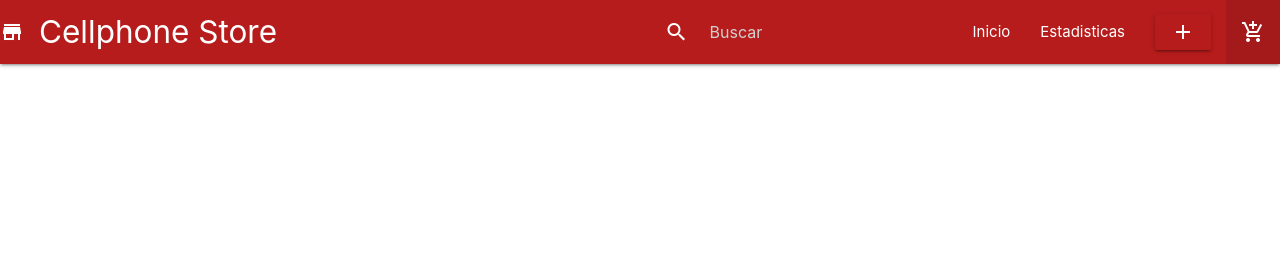
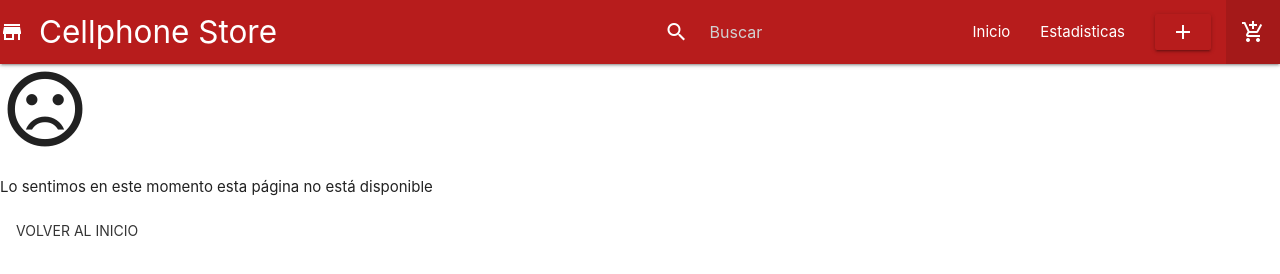
Before and after one commit to calderonperaza/FPI2021celulares, a plain HTML site: page Carrito.html in a window 1280 px wide. Drawn offline with nearby package versions, Linux system fonts and the light colour scheme.

Commit message:
Agregando mensaje a pagina vacía

```diff
--- a/Carrito.html
+++ b/Carrito.html
@@ -37,6 +37,15 @@
                 </nav>
             </div>
         </header>
+        <div class="container" id="contenedor_carrito">
+            <div class="col m12 s12">
+                <i class="large material-icons">sentiment_very_dissatisfied</i>
+                <p>
+                    Lo sentimos en este momento esta página no está disponible
+                </p>
+                <a class="btn-flat" href="index.html">Volver al inicio</a>
+            </div>
+        </div>
         <!--sidenav pagina principal -->
         <ul class="sidenav" id="menu-responsive">
             <li><a href="index.html"><i class="material-icons">store</i>Cellphone Store</a> </li>
@@ -167,8 +176,8 @@
                 </div>
             </div>
             <div class="modal-footer">
-                <a class="btn modal-close" id="cancelar"><i class="material-icons left">cancel</i>Cancelar</a>
-                <a class="btn modal-close"><i class="material-icons right">save</i>Guardar</a>
+                <a class="btn modal-close red" id="cancelar"><i class="material-icons left">cancel</i>Cancelar</a>
+                <a class="btn modal-close red"><i class="material-icons right">save</i>Guardar</a>
             </div>
 
         </div>
```
Also changed, not shown: Estadisticas.html (+11 -2 lines).
